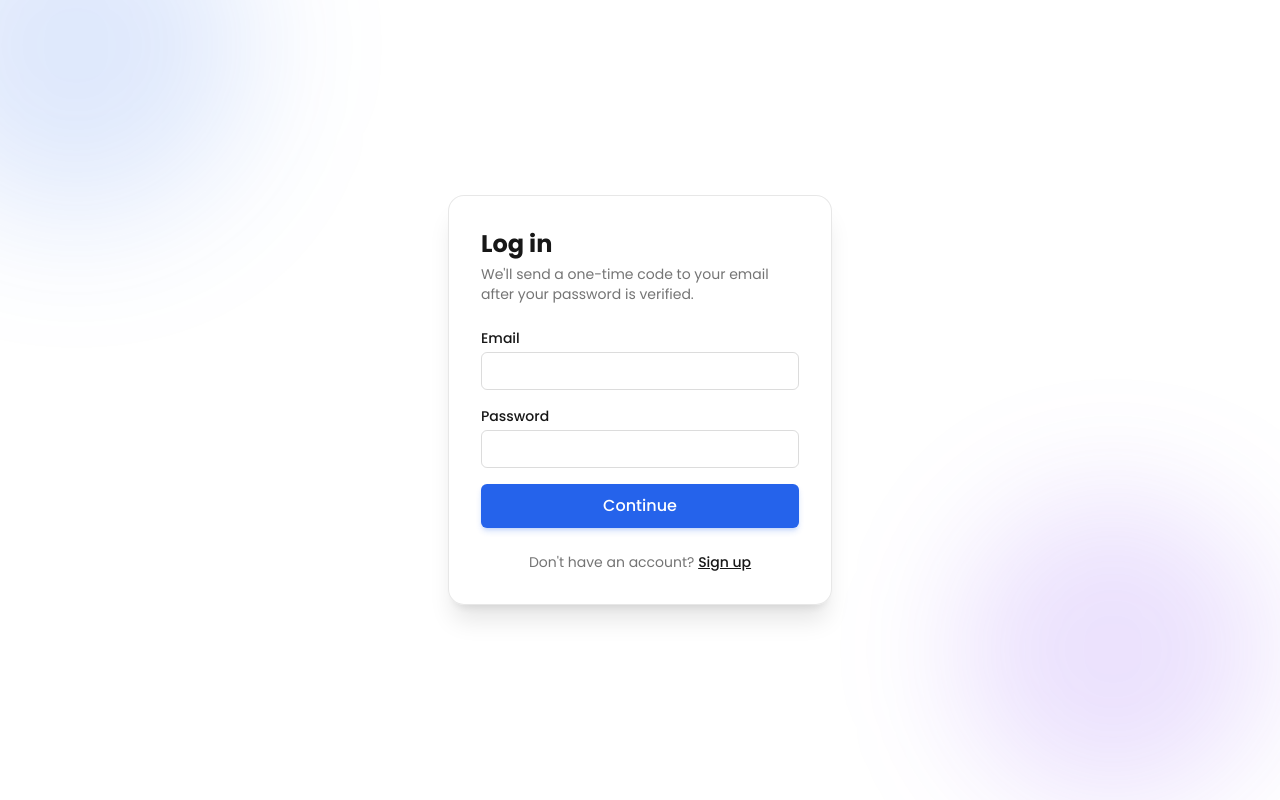
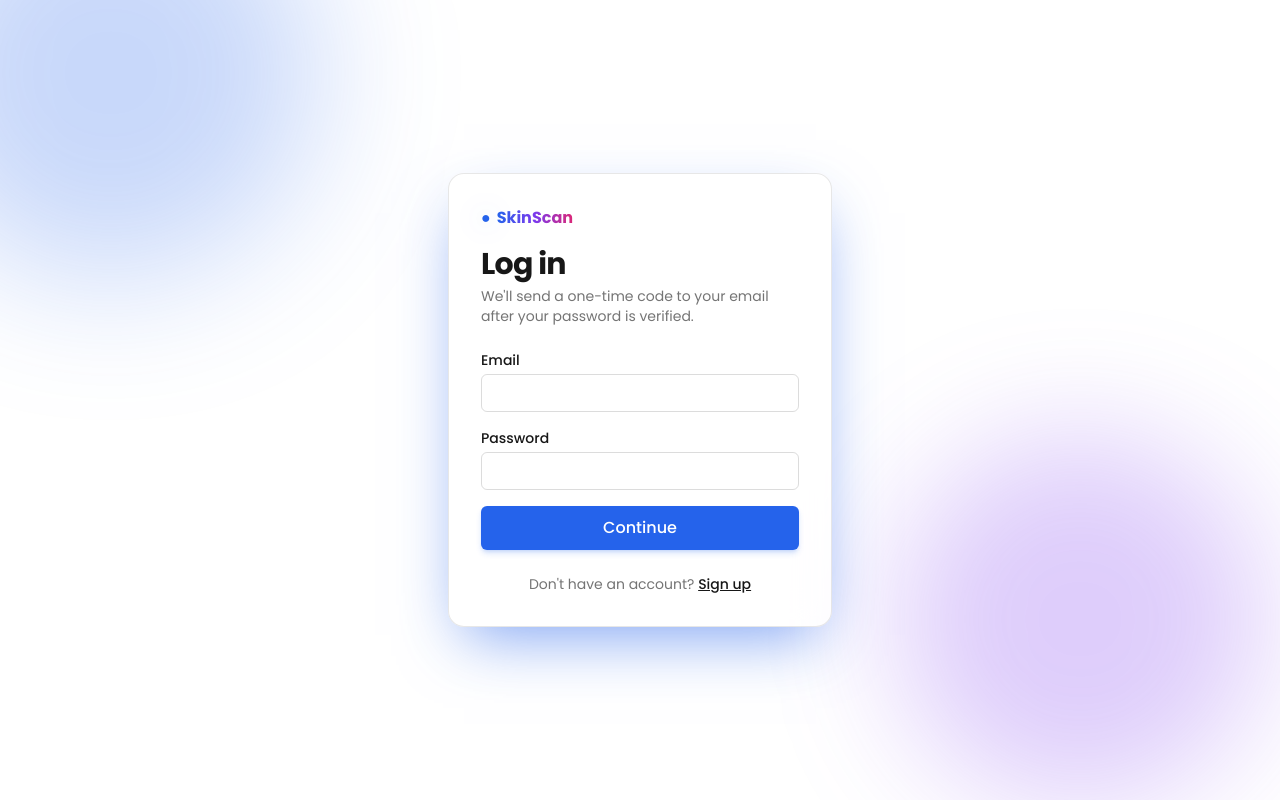
Before and after one commit to jacoboshvire/skincancerdetector, a Next.js app: page /login in a window 1280 px wide. Built offline with nearby package versions, Linux system fonts and the light colour scheme.

Commit message:
auto commit @Sun Jun 28 22:48:58 BST 2026

```diff
--- a/src/app/login/page.tsx
+++ b/src/app/login/page.tsx
@@ -51,15 +51,19 @@ function LoginForm() {
 
   return (
     <div className="relative flex flex-1 items-center justify-center px-6 py-16 overflow-hidden">
-      <div aria-hidden className="absolute -top-24 -left-24 w-80 h-80 rounded-full bg-primary/15 blur-3xl animate-blob" />
-      <div aria-hidden className="absolute bottom-0 right-0 w-80 h-80 rounded-full bg-accent-purple/15 blur-3xl animate-blob-slow" />
+      <div aria-hidden className="absolute -top-24 -left-24 w-96 h-96 rounded-full bg-primary/25 blur-3xl animate-blob" />
+      <div aria-hidden className="absolute bottom-0 right-0 w-96 h-96 rounded-full bg-accent-purple/25 blur-3xl animate-blob-slow" />
       <motion.div
         initial={{ opacity: 0, y: 16 }}
         animate={{ opacity: 1, y: 0 }}
         transition={{ duration: 0.4, ease: "easeOut" }}
-        className="relative w-full max-w-sm rounded-2xl glass-card p-8 shadow-xl"
+        className="relative w-full max-w-sm rounded-2xl glass-card p-8 shadow-glow-lg"
       >
-        <h1 className="text-2xl font-bold mb-1">Log in</h1>
+        <span className="font-bold flex items-center gap-1.5 mb-4">
+          <span className="text-primary text-glow">●</span>
+          <span className="gradient-text">SkinScan</span>
+        </span>
+        <h1 className="text-3xl font-extrabold tracking-tight mb-1">Log in</h1>
         <p className="text-sm text-foreground/60 mb-6">
           {justRegistered
             ? "Account created. Log in to continue."
```
